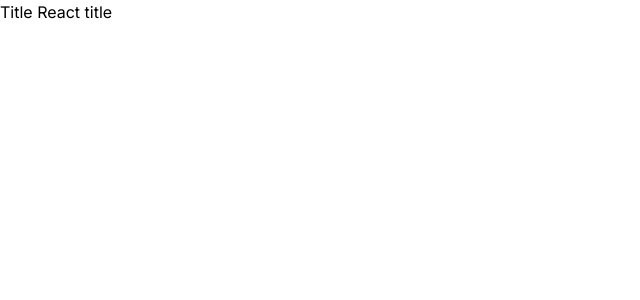
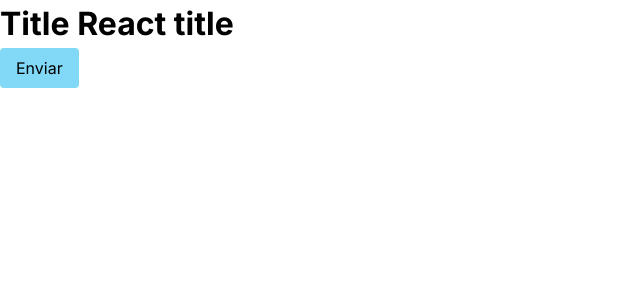
Before and after one commit to OliveiraJess/design-system, a React (Vite) app: page / in a window 1280 px wide. Shown: the top 300 px of the page, without its empty margins (0-640 px from the left). Built offline with nearby package versions, Linux system fonts and the light colour scheme.

Commit message:
configurando cores e tamanhos de fonte com tailwind com base no design do figma

```diff
--- a/src/App.jsx
+++ b/src/App.jsx
@@ -3,8 +3,13 @@
 function App() {
 
   return (
-<h1>Title React title</h1>
+    <>
+      <h1 className='font-bold text-2xl text-violet-500'>Title React title</h1>
+      <button className='bg-cyan-500 front-medium px-4 py-2 rounded text-white hover:bg-cyan-300  '>
+        Enviar
+      </button>
+    </>
   )
-}
+};
 
 export default App
--- a/tailwind.config.cjs
+++ b/tailwind.config.cjs
@@ -4,6 +4,24 @@
     './src/**/*jsx',
   ],
   theme: {
+    fontSize: {
+      xs: 14,
+      sm: 16,
+      md: 18,
+      lg: 20,
+      xl: 24,
+      '2xl': 32,
+    },
+    colors: {
+      'gray-900': '#121214',
+      'gray-800': '#202024',
+      'gray-400': '#7C7C8A',
+      'gray-200': '#C4C4CC',
+      'gray-100': '#E1E1E6',
+
+      'cyan-500': '#81D8F7',
+      'cyan-300': '#9BE1FB',
+    },
     extend: {
       fontFamily: {
         sans: 'Inter, sans-serif'
```
